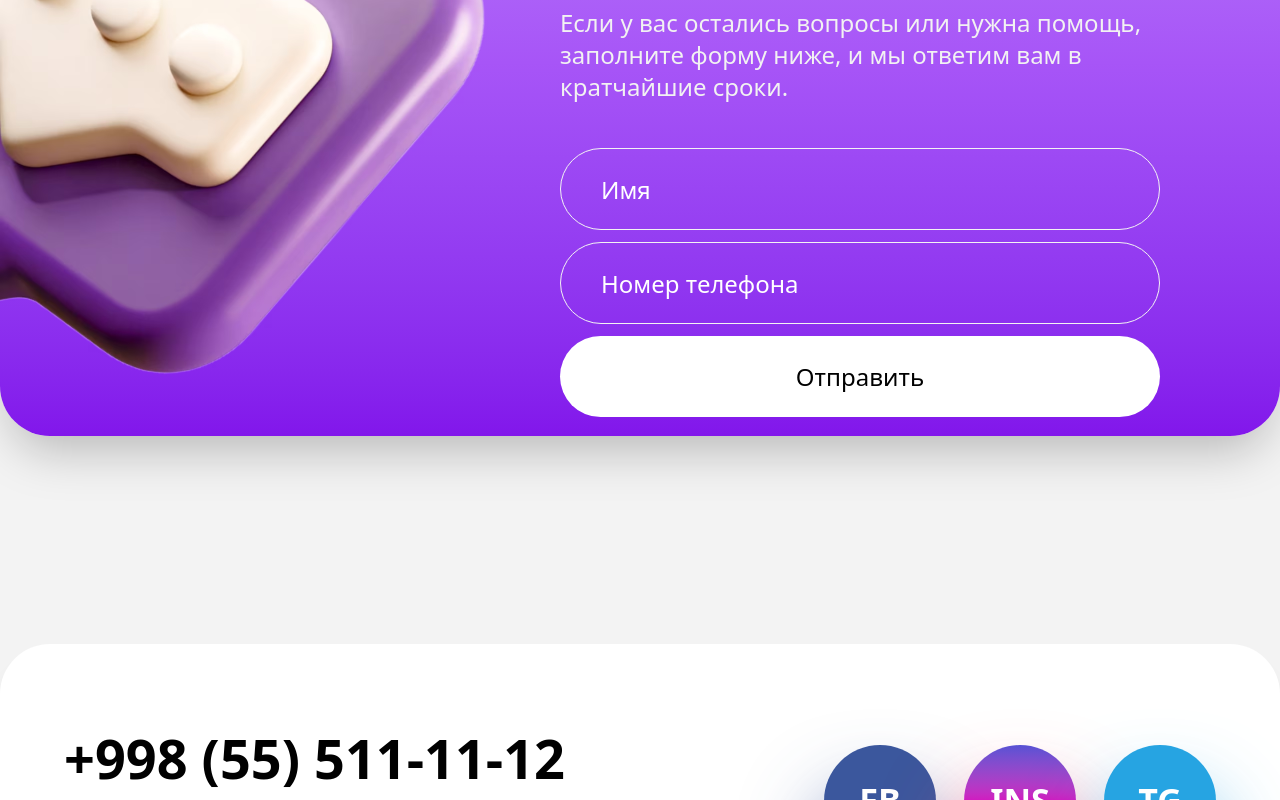
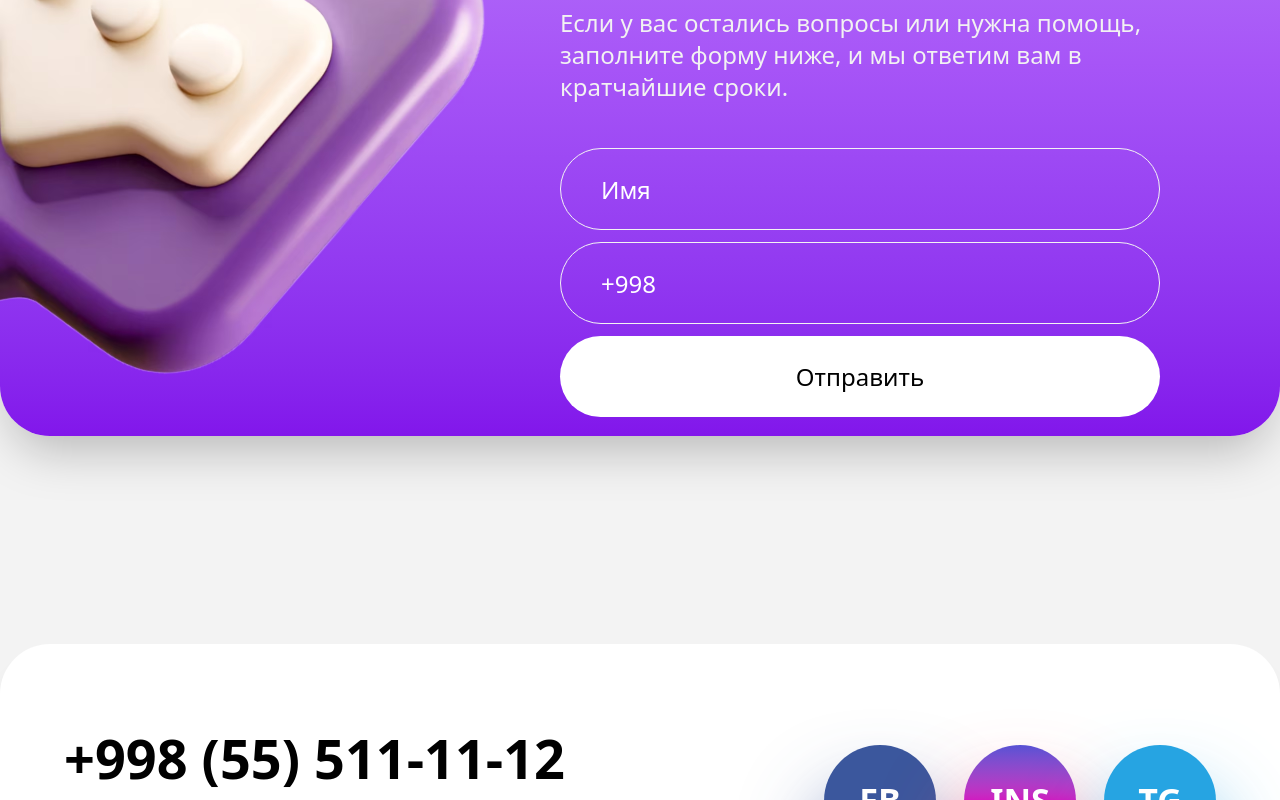
Before and after one commit to atomikaorg/landing, a React (Vite) app: page / in a window 1280 px wide. Shown: the part 11200-12000 px from the top of the page. Built offline with nearby package versions, Linux system fonts and the light colour scheme.

Commit message:
added utm and phone formatting

```diff
--- a/src/components/FormComponent/index.tsx
+++ b/src/components/FormComponent/index.tsx
@@ -11,26 +11,117 @@ import { zodResolver } from "@hookform/resolvers/zod";
 import { z } from "zod";
 import { useTranslation } from "react-i18next";
 import { Button } from "../ui/button";
-import { useState } from "react";
+import { useState, useEffect } from "react";
 import { useToast } from "@/components/ui/use-toast";
 
-const GOOGLE_SHEETS_URL = "https://script.google.com/macros/s/AKfycbzf6uVGF7Ojq2MsLqE-obGoCqahmNR8E72YfLSOXGSTsi3OnhMoyFGy5gbPYppJBd8H/exec";
+const formatPhoneNumber = (phone: string): string => {
+  // Remove all non-digit characters and any existing +998 prefix
+  const digits = phone.replace(/\D/g, '').replace(/^998/, '');
+
+  // Take only the last 9 digits if there are more
+  const last9Digits = digits.slice(-9);
+
+  // Pad with zeros if less than 9 digits
+  const paddedDigits = last9Digits.padStart(9, '0');
+
+  // Return just the digits for Google Sheets
+  return `998${paddedDigits}`;
+};
+
+const formatDisplayPhoneNumber = (value: string, previousValue: string) => {
+  // Remove all non-digit characters first
+  let digits = value.replace(/\D/g, '');
+  const prevDigits = previousValue.replace(/\D/g, '').replace(/^998/, '');
+
+  // If backspacing, remove last digit
+  if (value.length < previousValue.length && prevDigits.length > 0) {
+    digits = prevDigits.slice(0, -1);
+  } else {
+    // Remove 998 from the beginning if it exists
+    digits = digits.replace(/^998/, '');
+
+    // Take only the last 9 digits if there are more
+    digits = digits.slice(-9);
+  }
+
+  // Format the number as user types
+  if (digits.length > 0) {
+    // Always start with +998
+    let formatted = '+998';
+
+    // Add opening parenthesis for operator code
+    if (digits.length >= 1) {
+      formatted += '(';
+      formatted += digits.slice(0, 2);
+    }
+
+    // Add closing parenthesis after operator code
+    if (digits.length >= 2) {
+      formatted += ')';
+    }
+
+    // Add the next 3 digits
+    if (digits.length > 2) {
+      formatted += digits.slice(2, 5);
+    }
+
+    // Add first hyphen and next 2 digits
+    if (digits.length > 5) {
+      formatted += '-' + digits.slice(5, 7);
+    }
+
+    // Add second hyphen and last 2 digits
+    if (digits.length > 7) {
+      formatted += '-' + digits.slice(7, 9);
+    }
+
+    return formatted;
+  }
+
+  return '+998';
+};
+
+const GOOGLE_SHEETS_URL = "https://script.google.com/macros/s/AKfycbxx8lynrSRxiqPxmdl4gMwtQKXjNjNSa_-bpfc009mHwwuGJ2cRWMohmS1sAZOBdsTh/exec";
 
 const FormComponent = () => {
   const { t } = useTranslation();
   const [isSubmitting, setIsSubmitting] = useState(false);
   const { toast } = useToast();
+  const [previousPhone, setPreviousPhone] = useState('+998');
+
+  const [utmParams, setUtmParams] = useState({
+    utm_source: "",
+    utm_medium: "",
+    utm_campaign: "",
+  });
+
+  useEffect(() => {
+    const params = new URLSearchParams(window.location.search);
+    setUtmParams({
+      utm_source: params.get("utm_source") || "",
+      utm_medium: params.get("utm_medium") || "",
+      utm_campaign: params.get("utm_campaign") || "",
+    });
+  }, []);
 
   const formSchema = z.object({
     name: z.string().min(2, t('form.errors.name_min') || 'Name must be at least 2 characters').max(50),
-    phone: z.string().min(2, t('form.errors.phone_min') || 'Phone must be at least 2 characters').max(50),
+    phone: z.string()
+      .refine((val) => {
+        const digits = val.replace(/\D/g, '').replace(/^998/, '');
+        return digits.length >= 2;
+      }, t('form.errors.operator_required') || 'Operator code (93) is required')
+      .refine((val) => {
+        const digits = val.replace(/\D/g, '').replace(/^998/, '');
+        return digits.length === 9;
+      }, t('form.errors.phone_length') || 'Phone number must be 9 digits')
   });
 
   const form = useForm<z.infer<typeof formSchema>>({
     resolver: zodResolver(formSchema),
     defaultValues: {
       name: "",
-      phone: "",
+      phone: "+998",
     },
   });
 
@@ -38,10 +129,16 @@ const FormComponent = () => {
     try {
       setIsSubmitting(true);
 
+      // Format the phone number
+      const formattedPhone = formatPhoneNumber(data.phone);
+
       // Create URL-encoded form data
       const formData = new URLSearchParams();
       formData.append('name', data.name);
-      formData.append('phone', data.phone);
+      formData.append('phone', formattedPhone);
+      formData.append("utm_source", utmParams.utm_source);
+      formData.append("utm_medium", utmParams.utm_medium);
+      formData.append("utm_campaign", utmParams.utm_campaign);
 
       const response = await fetch(GOOGLE_SHEETS_URL, {
         method: 'POST',
@@ -58,7 +155,15 @@ const FormComponent = () => {
         throw new Error('Failed to submit form');
       }
 
-      form.reset();
+      // Reset form with default phone value
+      form.reset({
+        name: "",
+        phone: "+998"
+      });
+
+      // Reset previous phone state
+      setPreviousPhone("+998");
+
       toast({
         description: t('form.success'),
         variant: 'default',
@@ -113,6 +218,13 @@ const FormComponent = () => {
                         className="text-white !text-2xl font-medium p-10 rounded-full bg-transparent border border-[#f3f3f3] my-3 max-md:w-full placeholder:text-white outline-none focus-visible:ring-transparent ring-offset-0 relative z-10"
                         placeholder={t("title.phone")}
                         {...field}
+                        value={formatDisplayPhoneNumber(field.value, previousPhone)}
+                        onChange={(e) => {
+                          const value = e.target.value;
+                          setPreviousPhone(field.value);
+                          const formattedValue = formatDisplayPhoneNumber(value, field.value);
+                          field.onChange(formattedValue);
+                        }}
                       />
                     </FormControl>
                     <FormMessage />
--- a/src/localization/ru.json
+++ b/src/localization/ru.json
@@ -98,7 +98,8 @@
     "error": "Произошла ошибка при отправке сообщения",
     "errors": {
       "name_min": "Имя должно содержать минимум 2 символа",
-      "phone_min": "Номер телефона должен содержать минимум 2 символа"
+      "operator_required": "Введите код оператора (например, 93)",
+      "phone_length": "Номер телефона должен содержать 9 цифр"
     }
   }
 }
--- a/src/localization/uz.json
+++ b/src/localization/uz.json
@@ -100,7 +100,8 @@
     "error": "Xabar yuborishda xatolik yuz berdi. Iltimos, qayta urinib ko'ring.",
     "errors": {
       "name_min": "Ism kamida 2 ta belgidan iborat bo'lishi kerak",
-      "phone_min": "Telefon raqami kamida 2 ta belgidan iborat bo'lishi kerak"
+      "operator_required": "Operator kodini kiriting (masalan, 93)",
+      "phone_length": "Telefon raqami 9 ta raqamdan iborat bo'lishi kerak"
     }
   }
 }
```
